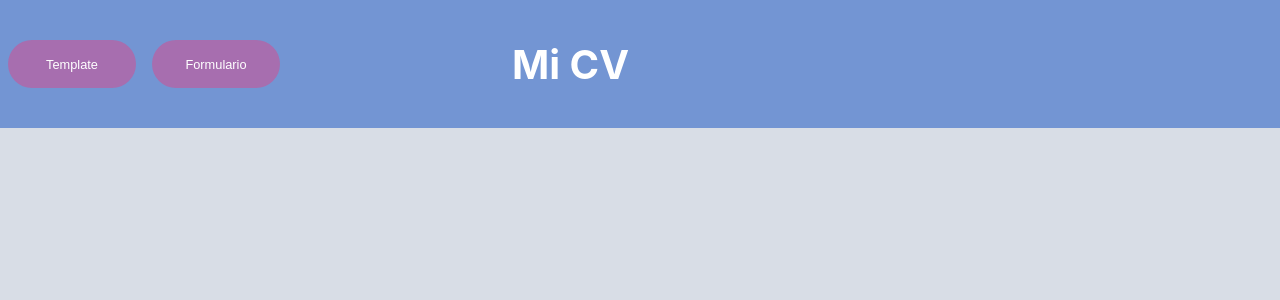
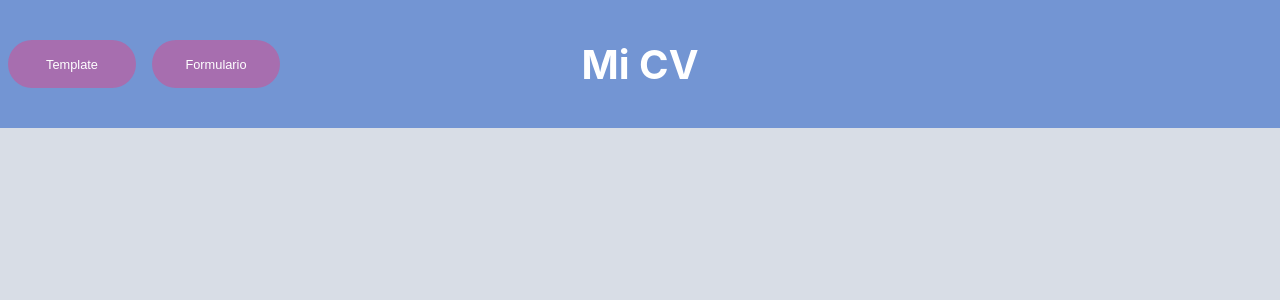
Before and after one commit to ALCavagnaro/CV_TEMPLATE_REACT, a React (Create React App) app: page / in a window 1280 px wide. Shown: the top 300 px of the page. Built offline with nearby package versions, Linux system fonts and the light colour scheme.

Commit message:
arreglo estilo del nav

```diff
--- a/src/App.css
+++ b/src/App.css
@@ -18,6 +18,12 @@ body {
     color: white;
     height: 8rem;
     margin-bottom: 8rem;
+}
+
+#nav-title{
+
+  text-align: center;
+  width: 20%;
 }
 
 #nav-container{
@@ -49,6 +55,13 @@ h1{
 
 .title {
   margin: 5% 1%;
+}
+
+#form-title{
+  margin: auto;
+    margin-bottom: 5rem;
+    width: 50%;
+    text-align: center;
 }
 
 .sub-label, .sub-label-mandatory, .textarea-title {
```
